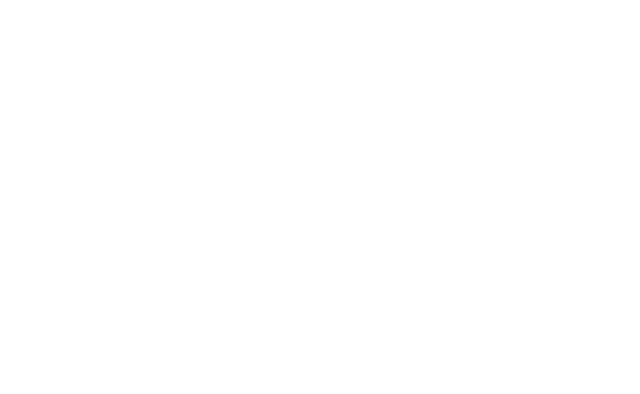
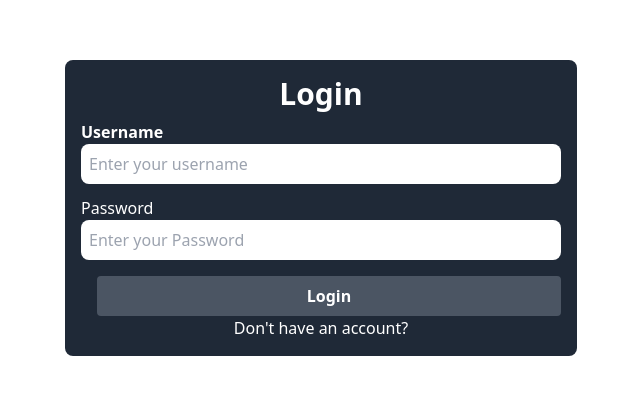
Before and after one commit to galpodlipnik1/snake-game, a React (Vite) app in the folder client/: page /auth/1 in a window 1280 px wide. Before the commit this address had no page. Shown: the part 192-586 px from the top of the page, without its empty margins (319-959 px from the left). Built offline with nearby package versions, Linux system fonts and the light colour scheme; the HTML template or start-up script is replaced by a standard one.

Commit message:
added login/register screen

```diff
--- a/client/src/App.jsx
+++ b/client/src/App.jsx
@@ -1,7 +1,7 @@
 import React from 'react';
 import { BrowserRouter, Routes as Switch, Route } from 'react-router-dom';
 
-import { HomePage, SettingsPage, Leaderboard, LobbyPage, GamePage } from './pages';
+import { HomePage, SettingsPage, Leaderboard, LobbyPage, GamePage, Auth } from './pages';
 
 const App = () => {
   return (
@@ -12,6 +12,7 @@
         <Route path="/game/:type/:gameCode" element={<GamePage />} />
         <Route path="/leaderboard" element={<Leaderboard />} />
         <Route path="/settings" element={<SettingsPage />} />
+        <Route path="/auth/:type" element={<Auth />} />
       </Switch>
     </BrowserRouter>
   );
--- /dev/null
+++ b/client/src/actions/players.js
@@ -0,0 +1,19 @@
+import * as api from '../api';
+
+export const login = async (formData) => {
+  try {
+    const { data } = await api.login(formData);
+    localStorage.setItem('profile', JSON.stringify({ ...data }));
+  } catch (error) {
+    console.log(error);
+  }
+};
+
+export const signup = async (formData) => {
+  try {
+    const { data } = await api.signup(formData);
+    localStorage.setItem('profile', JSON.stringify({ ...data }));
+  } catch (error) {
+    console.log(error);
+  }
+};
--- /dev/null
+++ b/client/src/api/index.js
@@ -0,0 +1,19 @@
+import axios from 'axios';
+
+const API = axios.create({ baseURL: 'http://localhost:5000' });
+
+API.interceptors.request.use((req) => {
+  if (localStorage.getItem('profile')) {
+    req.headers.Authorization = `Bearer ${JSON.parse(localStorage.getItem('profile')).token}`;
+  }
+
+  return req;
+});
+
+export const login = (formData) => API.post('/players/addplayer', formData);
+export const signup = (formData) => API.post('/players/loginplayer', formData);
+export const getPlayer = (id) => API.get(`/players/getplayer/${id}`);
+export const getPlayers = () => API.get('/players/getplayers');
+export const updatePlayer = (id, updatedPlayer) =>
+  API.patch(`/players/updateplayer/${id}`, updatedPlayer);
+export const deletePlayer = (id) => API.delete(`/players/deleteplayer/${id}`);
--- a/client/src/components/Game.jsx
+++ b/client/src/components/Game.jsx
@@ -4,7 +4,7 @@
 
 const Game = ({ type, gameCode }) => {
   const navigate = useNavigate();
-  const socket = io('https://46.19.8.94:8080');
+  const socket = io('https://localhost:3000');
   const BG_COLOR = '#231f20';
   const SNAKE_COLOR = '#c2c2c2';
   const FOOD_COLOR = '#e66916';
--- /dev/null
+++ b/client/src/components/NavBar.jsx
@@ -0,0 +1,36 @@
+import React from 'react';
+import { useNavigate } from 'react-router-dom';
+
+const NavBar = () => {
+  const navigate = useNavigate();
+  return (
+    <div className="w-full bg-gray-800 h-24">
+      <div className="h-full flex items-center justify-between">
+        <div
+          className="text-white font-bold text-2xl ml-4"
+          onClick={() => {
+            navigate('/');
+          }}
+        >
+          🐍 Snake 🐍
+        </div>
+        <div className="mx-16">
+          <button
+            className="bg-gray-600 text-white font-bold py-2 px-4 rounded ml-4 hover:bg-gray-700"
+            onClick={() => navigate('/auth/login')}
+          >
+            Login
+          </button>
+          <button
+            className="bg-gray-700 text-white font-bold py-2 px-4 rounded ml-4 hover:bg-gray-600"
+            onClick={() => navigate('/auth/register')}
+          >
+            Register
+          </button>
+        </div>
+      </div>
+    </div>
+  );
+};
+
+export default NavBar;
--- a/client/src/components/index.js
+++ b/client/src/components/index.js
@@ -1,3 +1,4 @@
 import Game from './Game';
+import NavBar from './NavBar';
 
-export { Game };
+export { Game, NavBar };
--- /dev/null
+++ b/client/src/pages/Auth.jsx
@@ -0,0 +1,107 @@
+import React, { useState, useEffect } from 'react';
+import { useNavigate, useParams } from 'react-router-dom';
+import { login, signup } from '../actions/players';
+
+const Auth = () => {
+  const navigate = useNavigate();
+  const [isSigningUp, setIsSigningUp] = useState(false);
+  const [formData, setFormData] = useState({ username: '', password: '', email: '' });
+  const { type } = useParams();
+
+  const handleChange = (e) => {
+    setFormData({ ...formData, [e.target.name]: e.target.value });
+  };
+
+  const handleSubmit = async (e) => {
+    e.preventDefault();
+    if (isSigningUp) {
+      await signup(formData);
+      navigate('/');
+    } else {
+      await login(formData);
+      navigate('/');
+    }
+  };
+
+  useEffect(() => {
+    if (type === 'register') {
+      setIsSigningUp(true);
+    } else {
+      setIsSigningUp(false);
+    }
+  }, [type]);
+  return (
+    <>
+      <div className="w-full h-screen">
+        <div className="w-full h-full flex items-center justify-center">
+          <div className="md:w-[40%] w-8/12 p-4 bg-gray-800 rounded-lg">
+            <div className="flex justify-center items-center">
+              <h1 className="text-3xl font-bold mb-2 text-white">
+                {isSigningUp ? 'Register' : 'Login'}
+              </h1>
+            </div>
+            <form onSubmit={handleSubmit}>
+              <div className="flex flex-col mb-3">
+                <label htmlFor="username" className="font-semibold text-white">
+                  Username
+                </label>
+                <input
+                  type="text"
+                  name="username"
+                  id="username"
+                  className="p-2 rounded-lg text-black"
+                  placeholder="Enter your username"
+                  onChange={handleChange}
+                />
+              </div>
+              {isSigningUp && (
+                <div className="flex flex-col mb-3">
+                  <label htmlFor="email" className="font-semibold text-white">
+                    Email
+                  </label>
+                  <input
+                    type="email"
+                    name="email"
+                    id="email"
+                    className="p-2 rounded-lg text-black"
+                    placeholder="Enter your email"
+                    onChange={handleChange}
+                  />
+                </div>
+              )}
+              <div className="flex flex-col">
+                <label htmlFor="password" className="text-white">
+                  Password
+                </label>
+                <input
+                  type="password"
+                  name="password"
+                  id="password"
+                  className="p-2 rounded-lg text-black"
+                  placeholder="Enter your Password"
+                  onChange={handleChange}
+                />
+              </div>
+              <div className="flex flex-col">
+                <button
+                  type="submit"
+                  className="bg-gray-600 text-white font-bold py-2 px-4 rounded ml-4 hover:bg-gray-700 mt-4"
+                >
+                  {isSigningUp ? 'Register' : 'Login'}
+                </button>
+              </div>
+              <p
+                onClick={() => setIsSigningUp((prev) => !prev)}
+                className="text-center cursor-pointer text-white"
+              >
+                {isSigningUp ? 'Already have an account?' : "Don't have an account?"}
+              </p>
+            </form>
+          </div>
+        </div>
+      </div>
+    </>
+  );
+};
+
+export default Auth;
--- a/client/src/pages/HomePage.jsx
+++ b/client/src/pages/HomePage.jsx
@@ -1,12 +1,10 @@
 import React from 'react';
-import { useNavigate } from 'react-router-dom';
+import { NavBar } from '../components';
 
 const HomePage = () => {
-  const navigate = useNavigate();
   return (
     <div>
-      <h1>Home Page</h1>
-      <button onClick={() => navigate('/lobby')}>Create Game</button>
+      <NavBar />
     </div>
   );
 };
--- a/client/src/pages/index.js
+++ b/client/src/pages/index.js
@@ -3,5 +3,6 @@
 import HomePage from './HomePage';
 import Leaderboard from './Leaderboard';
 import SettingsPage from './SettingsPage';
+import Auth from './Auth';
 
-export { LobbyPage, HomePage, Leaderboard, SettingsPage, GamePage };
+export { LobbyPage, HomePage, Leaderboard, SettingsPage, GamePage, Auth };
```
Also changed, not shown: 2 other files (tests, documents, lock files or other folders).
